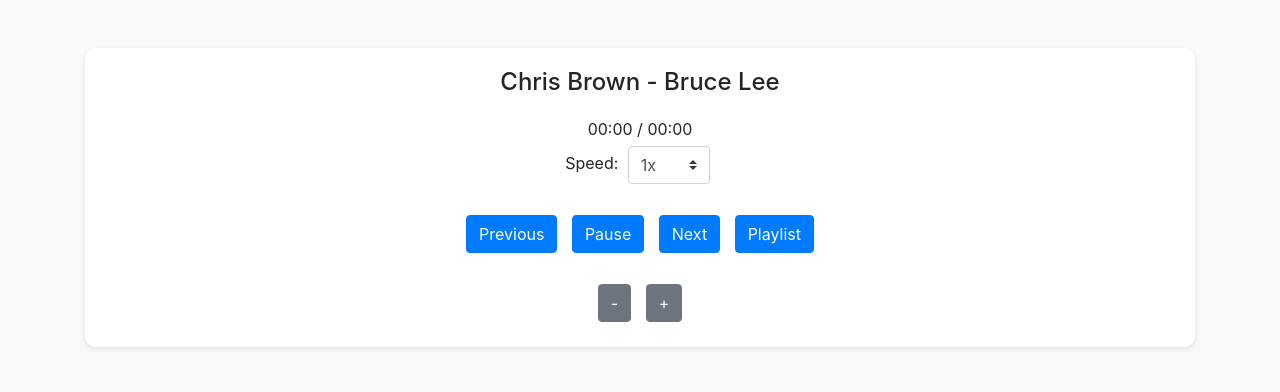
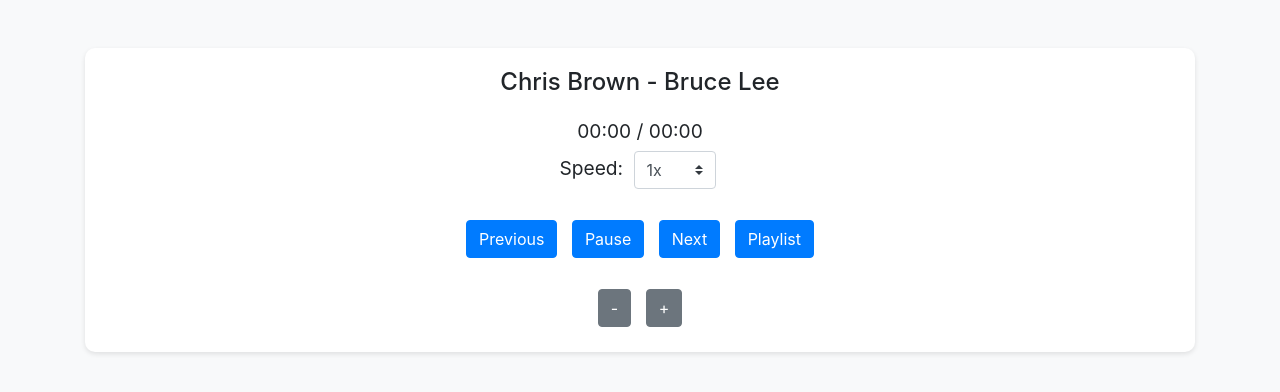
Before and after one commit to Ingenious21/music-app, a plain HTML site: page html/index.html in a window 1280 px wide. Drawn offline with nearby package versions, Linux system fonts and the light colour scheme.

Commit message:
Working on it

```diff
--- a/css/styles.css
+++ b/css/styles.css
@@ -25,3 +25,8 @@
 .current-song h4 {
     margin-bottom: 20px;
 }
+
+.time-controls {
+    margin: 10px 0;
+    font-size: 1.2em;
+}
```
